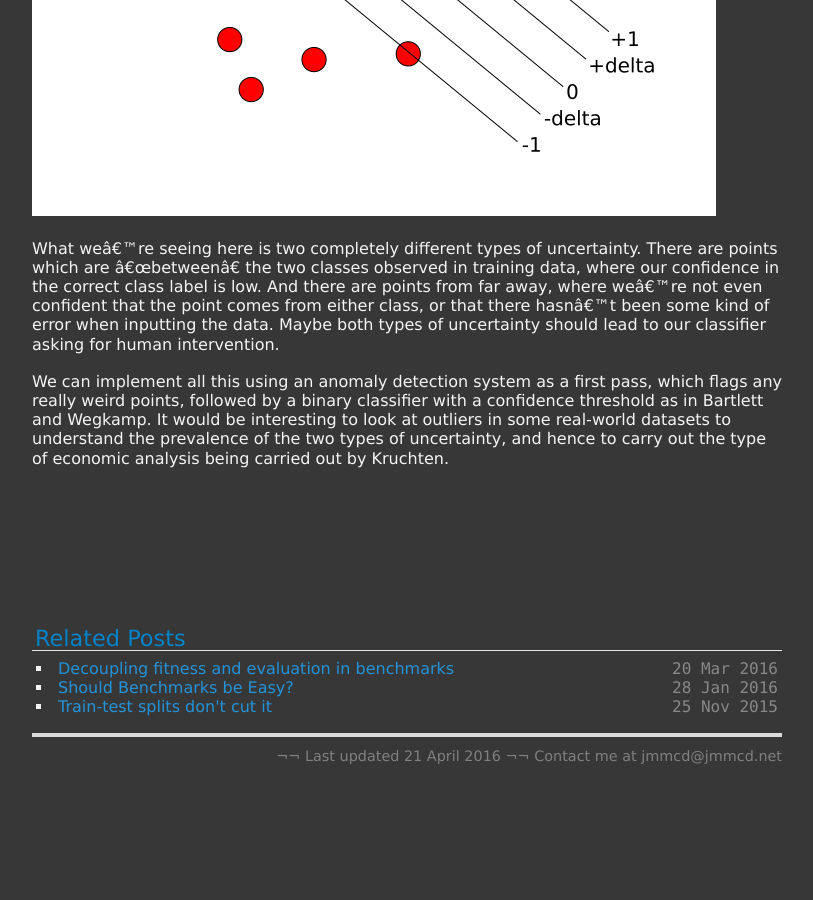
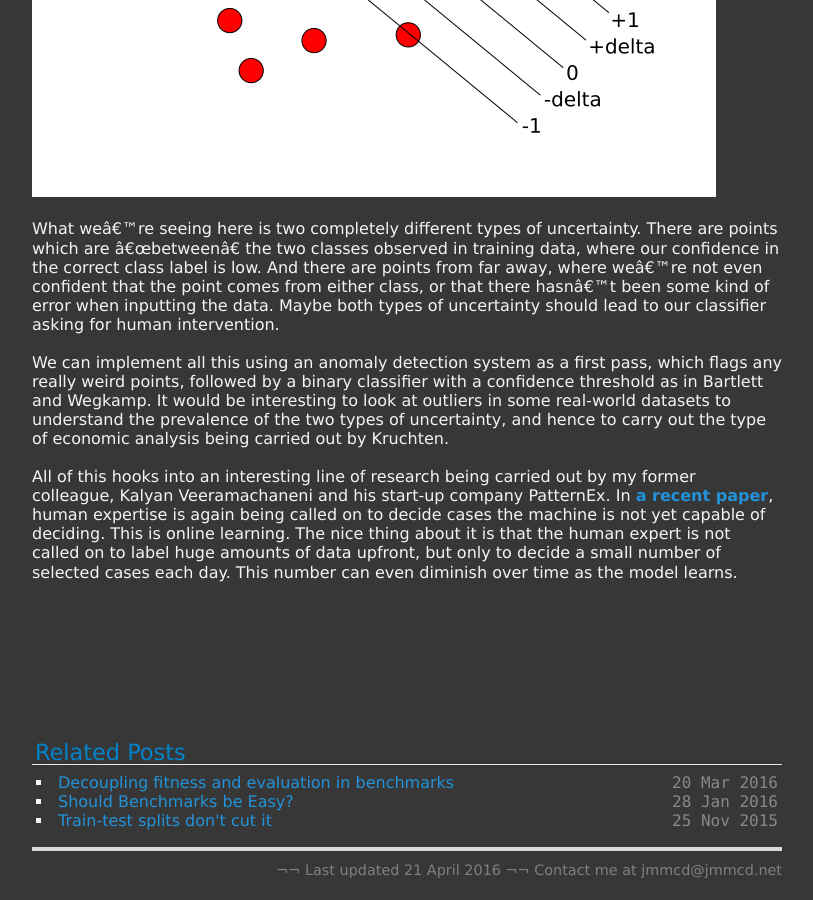
Before and after one commit to jmmcd/jmmcd.github.com, a Jekyll site: the page built from _posts/2016-04-20-anomalies.md, in a window 1280 px wide and 900 px high, scrolled down 1589 px. Shown: the whole window, without its empty margins (233-1046 px from the left). Built offline with Jekyll 4.4.1, drawn with Linux system fonts in a browser that asks for light colours; before the commit the page ends 2375 px from its top, so only the background shows below that; some of the changed text lies outside the part shown.

Commit message:
Publishing.

```diff
--- a/_posts/2016-04-20-anomalies.md
+++ b/_posts/2016-04-20-anomalies.md
@@ -60,7 +60,7 @@
 figure. Which of the query points -- the green triangles -- do we feel
 more confident about?
 
-![Diagram showing multiple thresholds](../../../images/margin-confidence-1.png)
+![Diagram showing multiple thresholds and an anomaly](../../../images/margin-confidence-1.png)
 
 What we're seeing here is two completely different types of
 uncertainty. There are points which are "between" the two classes
@@ -78,3 +78,14 @@
 to understand the prevalence of the two types of uncertainty, and
 hence to carry out the type of economic analysis being carried out by
 Kruchten.
+
+All of this hooks into an interesting line of research being carried
+out by my former colleague, Kalyan Veeramachaneni and his start-up
+company PatternEx. In
+[a recent paper](http://people.csail.mit.edu/kalyan/AI2_Paper.pdf),
+human expertise is again being called on to decide cases the machine
+is not yet capable of deciding. This is online learning. The nice
+thing about it is that the human expert is not called on to label huge
+amounts of data upfront, but only to decide a small number of selected
+cases each day. This number can even diminish over time as the model
+learns.
```
Also changed, not shown: other parts of _posts/2016-04-20-anomalies.md (+4 -4 lines).
